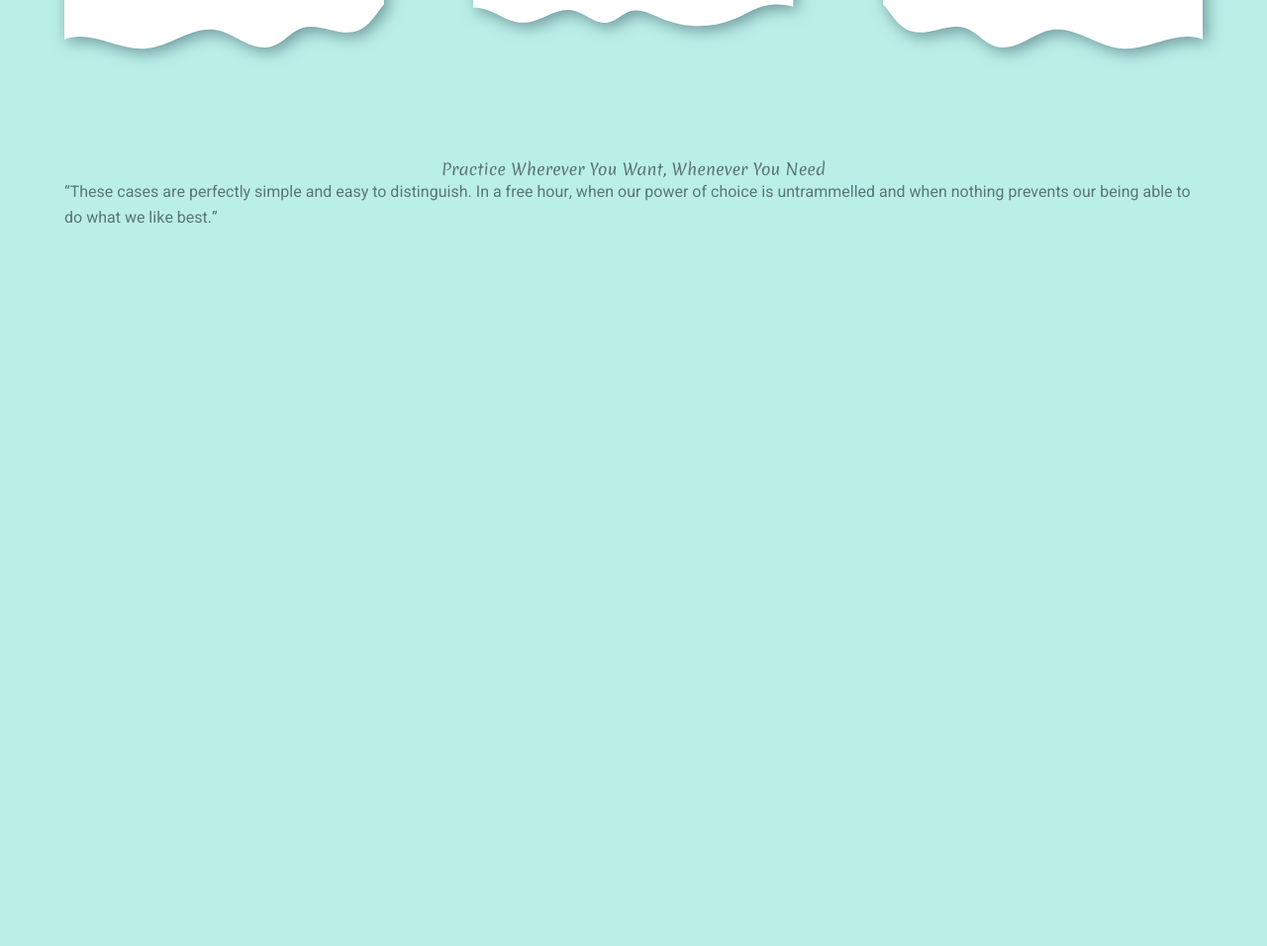
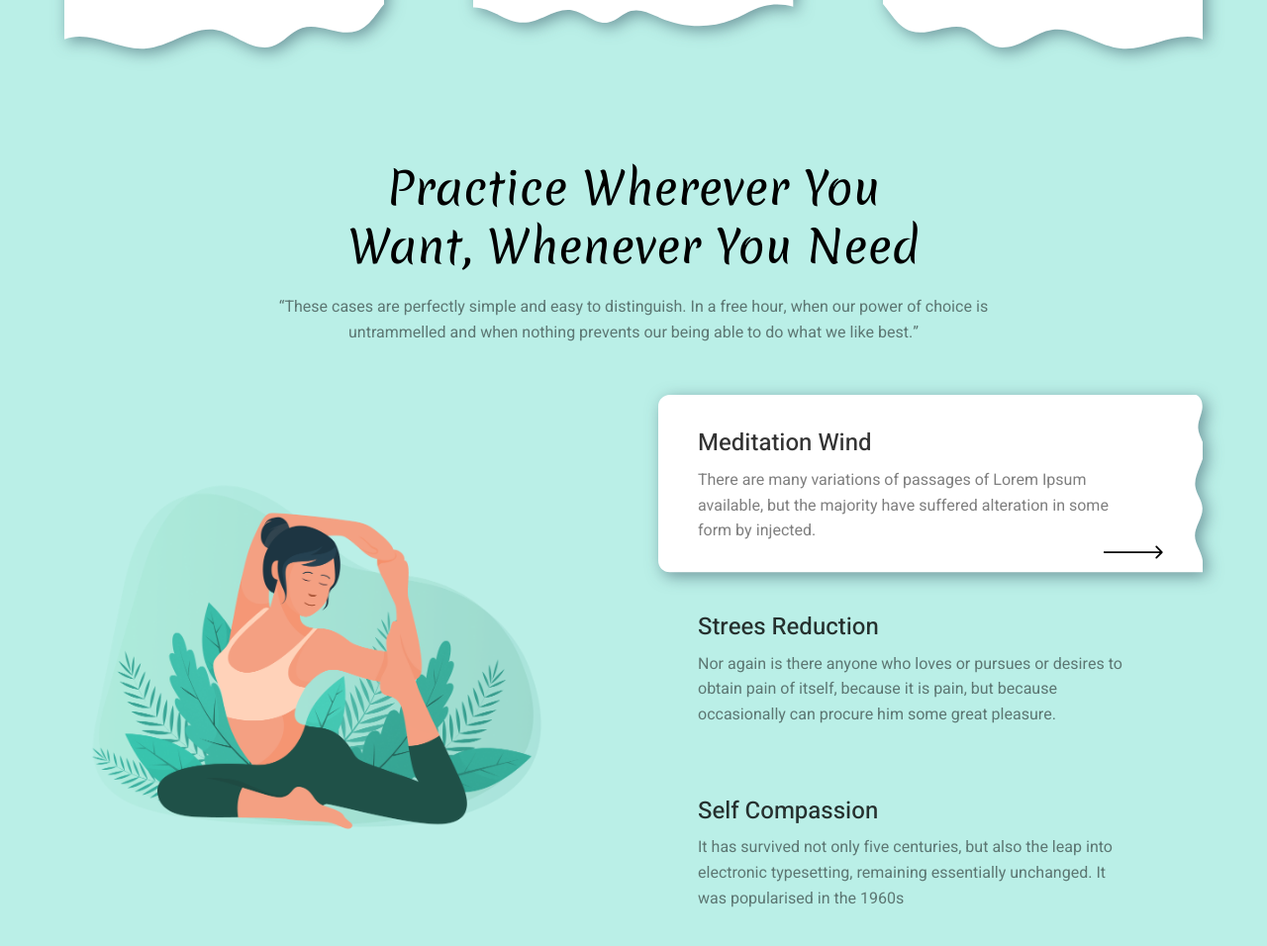
Before and after one commit to AndreyMalyar/meditation-landing, a website built with Vite: page index.html in a window 1280 px wide. Shown: the part 1312-2268 px from the top of the page at 99% size. Before the commit the page ends 1545 px from the top, so only its background shows below. Built offline with nearby package versions, Linux system fonts and the light colour scheme.

Commit message:
feat: practice section with interactive items and SVG animation

```diff
--- a/index.html
+++ b/index.html
@@ -54,20 +54,38 @@
       </section>
 
 
-    <section class="section practicle">
+    <section class="section practice">
         <div class="container">
-          <h2 class="section__title">Practice Wherever You Want, Whenever You Need</h2>
-          <p class="section_desc">
+          <h2 class="section__title practice__title">Practice Wherever You Want, Whenever You Need</h2>
+          <p class="practice__desc">
             “These cases are perfectly simple and easy to distinguish. In a free hour, when our power of choice is
             untrammelled and when nothing prevents our being able to do what we like best.”
           </p>
-          <div class="section__wrap">
-            <div></div>
-            <div></div>
+          <div class="practice__wrap">
+            <div class="practice__img-box">
+              <img src="./src/assets/images/practice.png" class="practice__img" alt="practice" />
+            </div>
+            <ul class="practice__list" id="practiceList">
+              <li class="practice__item practice__item_active">
+                <h3 class="practice__item-title">Meditation Wind</h3>
+                <p class="practice__item-text">There are many variations of passages of Lorem Ipsum available, but the majority have suffered alteration in some form by injected.</p>
+              </li>
+              <li class="practice__item">
+                <h3 class="practice__item-title">Strees Reduction</h3>
+                <p class="practice__item-text">Nor again is there anyone who loves or pursues or desires to obtain pain of itself, because it is pain, but because occasionally can procure him some great pleasure.</p>
+              </li>
+              <li class="practice__item">
+                <h3 class="practice__item-title">Self Compassion</h3>
+                <p class="practice__item-text">It has survived not only five centuries, but also the leap into electronic typesetting, remaining essentially unchanged. It was popularised in the 1960s</p>
+              </li>
+            </ul>
           </div>
         </div>
     </section>
 
+
+
+
     <script type="module" src="/src/main.ts"></script>
   </body>
 </html>
--- a/src/main.ts
+++ b/src/main.ts
@@ -1,14 +1,16 @@
 // Импорт стилей
 import './styles/style.scss';
 import { cards, type ICard } from './data/cards.ts';
-import { getSvg, createElement } from './ts/utils.ts';
+import { getSvgBg, getSvgIcon, createElement } from './ts/utils.ts';
 
-// Код приложения
+// логика приложения
 const cardsBox = document.getElementById('cardsBox');
+const practiceList = document.getElementById('practiceList');
+const practiceItemAll = practiceList.querySelectorAll('.practice__item');
 
 function getCard(card: ICard) {
   const currentCard = createElement('div', 'card');
-  const cardBg = getSvg(card.wave);
+  const cardBg = getSvgBg(card.wave);
   cardBg.classList.add('card__bg');
 
   const cardContent = createElement('div', 'card__content');
@@ -33,4 +35,28 @@ cards.forEach((card: ICard) => {
   cardsBox.append(currentCard);
 });
 
-// Здесь будет логика приложения
+function activateItem(item: Element) {
+  practiceItemAll.forEach((el) => {
+    el.classList.remove('practice__item_active');
+    el.querySelector('.practice__item-bg')?.remove();
+    el.querySelector('.practice__item-arrow')?.remove();
+  });
+  item.classList.add('practice__item_active');
+  const itemBg = getSvgBg('wavePractice');
+  itemBg.classList.add('practice__item-bg');
+  const arrow = getSvgIcon('arrowRight');
+  arrow.classList.add('practice__item-arrow');
+  item.prepend(itemBg, arrow);
+}
+
+const firstItem = practiceList.querySelector('.practice__item');
+if (firstItem) activateItem(firstItem);
+
+practiceList.addEventListener('click', (evt) => {
+  const target = evt.target as HTMLElement;
+  if (target === evt.currentTarget) return;
+
+  const currentItem = target.closest('.practice__item');
+  if (!currentItem) return;
+  if (firstItem) activateItem(currentItem);
+});
--- a/src/styles/style.scss
+++ b/src/styles/style.scss
@@ -27,7 +27,6 @@
   padding: 120px 0 0;
   &__title {
     font-family: $font-family-heading;
-
     line-height: 130%;
     text-align: center;
   }
@@ -39,3 +38,66 @@
   height: auto;
   filter: drop-shadow(4px 4px 8px rgba(34, 60, 80, 0.5));
 }
+
+.practice {
+  &__title {
+    font-style: normal;
+    font-weight: 400;
+    font-size: 45px;
+    line-height: 130%;
+    color: $color-text-title;
+    max-width: 600px;
+    margin: 0 auto;
+    text-align: center;
+  }
+  &__desc {
+    max-width: 800px;
+    text-align: center;
+    color: $color-text-body;
+    margin: 20px auto 50px;
+  }
+  &__wrap {
+    @include flex();
+  }
+  &__img-box {
+    margin-right: 100px;
+    width: 500px;
+    flex-shrink: 0;
+  }
+  &__img {
+    width: 100%;
+    height: auto;
+    display: block;
+  }
+  &__item {
+    padding: 35px 80px 35px 40px;
+    cursor: pointer;
+    position: relative;
+
+    &-active {
+      background: url();
+    }
+
+    &-title {
+      font-weight: 500;
+      font-size: 24px;
+      color: $color-text-subtitle;
+      margin-bottom: 10px;
+    }
+
+    &-bg {
+      position: absolute;
+      left: 0;
+      top: 0;
+      z-index: -1;
+    }
+    &-arrow {
+      fill: #000;
+      width: 60px;
+      height: auto;
+      position: absolute;
+      bottom: 20px;
+      right: 40px;
+    }
+  }
+}
--- a/src/ts/svg-data.ts
+++ b/src/ts/svg-data.ts
@@ -16,6 +16,19 @@ export const SVGBG = {
     d: 'M450 31C461.046 31 470 39.9543 470 51V551C470 552.064 469.917 553.108 469.757 554.127C466.721 552.88 463.551 551.998 460.357 551.474C443.942 548.784 427.149 553.268 411.299 557.951C410.766 558.109 410.231 558.267 409.697 558.425C394.344 562.969 378.475 567.666 362.43 566.221C348.49 565.005 335.392 559.284 322.426 553.62C305.644 546.289 289.083 539.055 271.2 541.809C260.851 543.393 251.694 548.251 242.592 553.08C240.244 554.326 237.899 555.57 235.538 556.755C224.029 562.535 210.443 567.118 197.896 563.631C190 561.444 183.75 556.403 177.491 551.354C171.486 546.511 165.472 541.66 157.989 539.318C146.58 535.718 134.506 538.566 122.423 541.416C110.425 544.246 98.4176 547.078 87.0427 543.603C76.2876 540.314 68.4572 531.944 62.1362 523.375C60.9488 521.808 59.784 520.216 58.6179 518.623C55.8583 514.852 53.0914 511.071 50 507.574V51C50 39.9543 58.9543 31 70 31H450Z',
     viewBox: '50 31 420 537',
   },
+  wavePractice: {
+    d: 'M764.098 62.6079C765.736 54.8587 763.973 45.35 756.189 42.067L756.153 42H65C56.7157 42 50 48.7157 50 57V260C50 268.284 56.7157 275 65 275H765C765.268 275 765.534 274.993 765.799 274.979C765.792 274.514 765.786 274.048 765.78 273.583C765.698 267.154 765.617 260.74 763.874 254.571C762.895 251.057 761.384 247.654 759.877 244.261C757.382 238.643 754.897 233.049 754.855 227.014C754.829 220.91 757.328 215.081 759.823 209.262C762.461 203.108 765.095 196.965 764.732 190.52C764.448 185.28 762.218 180.449 759.983 175.608C758.07 171.465 756.154 167.315 755.454 162.898C754.033 154.048 757.556 145.38 761.084 136.702C764.582 128.099 768.083 119.486 766.77 110.678C766.182 106.691 764.607 102.902 763.034 99.1188C761.216 94.7434 759.401 90.3772 759.121 85.725C758.798 80.529 760.364 75.4828 761.935 70.4188C762.739 67.8273 763.544 65.2312 764.098 62.6079Z',
+    viewBox: '50 42 715 233',
+  },
 } satisfies Record<string, SvgInt>;
 
-export type SvgName = keyof typeof SVGBG;
+export type SvgBgName = keyof typeof SVGBG;
+
+export const SVGICON = {
+  arrowRight: {
+    d: 'M101.061 13.0607C101.646 12.4749 101.646 11.5251 101.061 10.9393L91.5147 1.39341C90.9289 0.807619 89.9792 0.807619 89.3934 1.39341C88.8076 1.97919 88.8076 2.92894 89.3934 3.51473L97.8787 12L89.3934 20.4853C88.8076 21.0711 88.8076 22.0208 89.3934 22.6066C89.9792 23.1924 90.9289 23.1924 91.5147 22.6066L101.061 13.0607ZM-1.31134e-07 13.5L100 13.5L100 10.5L1.31134e-07 10.5L-1.31134e-07 13.5Z',
+    viewBox: '0 0 102 24',
+  },
+} satisfies Record<string, SvgInt>;
+
+type SvgIconName = keyof typeof SVGICON;
--- a/src/ts/utils.ts
+++ b/src/ts/utils.ts
@@ -1,4 +1,9 @@
-import { SVGBG, type SvgName } from './svg-data.ts';
+import {
+  SVGBG,
+  SVGICON,
+  type SvgBgName,
+  type SvgIconName,
+} from './svg-data.ts';
 
 function createSvg(d: string, viewBox: string): SVGSVGElement {
   const svg = document.createElementNS('http://www.w3.org/2000/svg', 'svg');
@@ -17,7 +22,7 @@ export function createElement(tag: string, className?: string): HTMLElement {
   return el;
 }
 
-export function getSvg(name: SvgName, className?: string): SVGSVGElement {
+export function getSvgBg(name: SvgBgName, className?: string): SVGSVGElement {
   const { d, viewBox } = SVGBG[name];
   const svgBg = createSvg(d, viewBox);
   svgBg.classList.add('svgBg', `svgBg__${name}`);
@@ -25,3 +30,15 @@ export function getSvg(name: SvgName, className?: string): SVGSVGElement {
   if (className) svgBg.classList.add(...className.split(' '));
   return svgBg;
 }
+
+export function getSvgIcon(
+  name: SvgIconName,
+  className?: string
+): SVGSVGElement {
+  const { d, viewBox } = SVGICON[name];
+  const svgIcon = createSvg(d, viewBox);
+  svgIcon.classList.add('svgIcon');
+  svgIcon.setAttribute('preserveAspectRatio', 'xMinYMin slice');
+  if (className) svgIcon.classList.add(...className.split(' '));
+  return svgIcon;
+}
```
Also changed, not shown: src/assets/images/practice.png (added).
